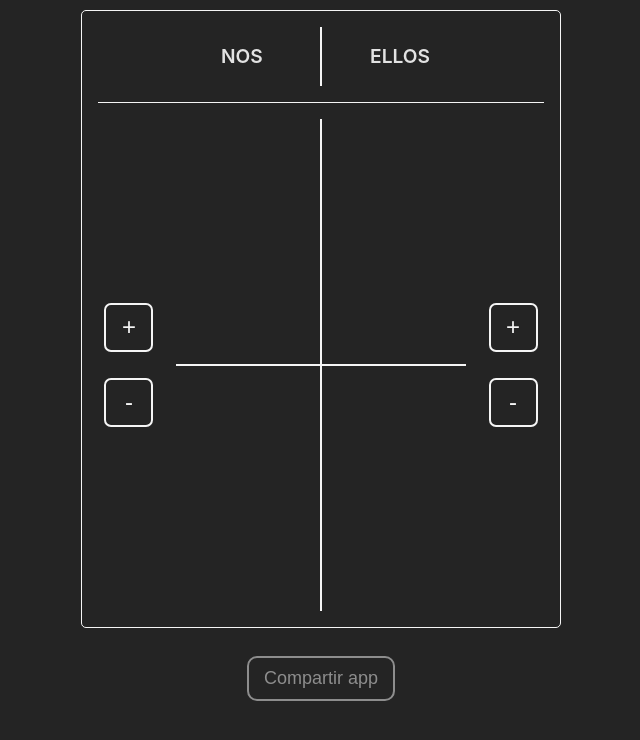
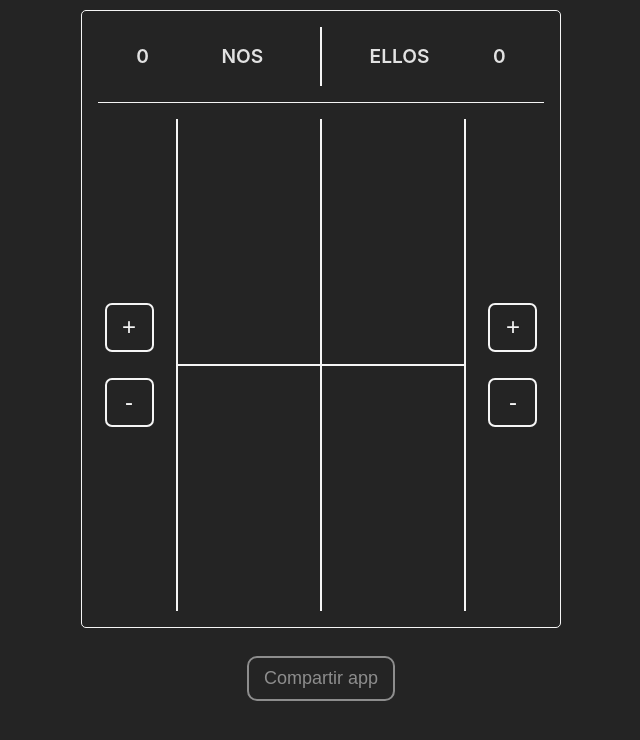
Before and after one commit to nicolasfont1/sumatelospuntos, a Vue app: page / in a window 1280 px wide. Shown: the top 740 px of the page, without its empty margins (319-959 px from the left). Built offline with nearby package versions, Linux system fonts and the light colour scheme.

Commit message:
teamCounter and teamNames

```diff
--- a/src/App.vue
+++ b/src/App.vue
@@ -1,5 +1,5 @@
 <script setup>
-import { ref } from 'vue';
+import { ref, nextTick } from 'vue';
 
 const pointBox = {
   left: true,
@@ -10,7 +10,10 @@ const pointBox = {
 };
 
 const nosPoints = ref([]);
+const nosCounter = ref(0)
+
 const ellosPoints = ref([]);
+const ellosCounter = ref(0)
 
 const winnerTeam = ref('')
 
@@ -18,6 +21,12 @@ const addPoint = (teamPointsObject, teamName) => {
   const lastBox = teamPointsObject[teamPointsObject.length - 1];
   if (teamPointsObject.length === 6 && lastBox.center) {
     return
+  }
+
+  if (teamName === 'NOS') {
+    nosCounter.value ++
+  } else {
+    ellosCounter.value ++
   }
 
   if (!teamPointsObject.length) {
@@ -32,7 +41,7 @@ const addPoint = (teamPointsObject, teamName) => {
     } else if (!lastBox.center) {
       if (teamPointsObject.length === 6) {
         lastBox.center = true;
-        winnerTeam.value = teamName;
+        winnerTeam.value = teamName === 'NOS' ? (nosAlias.value || teamName) : (ellosAlias.value || teamName);
         return
       };
       lastBox.center = true;
@@ -46,11 +55,17 @@ const addNewBox = (teamPointsObject) => {
   teamPointsObject.push({ ...pointBox })
 };
 
-const removePoint = (teamPointsObject) => {
+const removePoint = (teamPointsObject, teamName) => {
   if (!teamPointsObject.length) {
     return
   } else {
     const lastBox = teamPointsObject[teamPointsObject.length - 1];
+
+    if (teamName === 'NOS') {
+      nosCounter.value --
+    } else {
+      ellosCounter.value --
+    }
 
     if (lastBox.center) {
       lastBox.center = false;
@@ -96,24 +111,51 @@ const shareApp = () => {
 
 const copiedURL = ref(false)
 const nonCopiedURL = ref(false)
+
+const editNos = ref(false);
+const inputNos = ref(null);
+const nosAlias = ref('');
+
+const editEllos = ref(false);
+const inputEllos = ref(null);
+const ellosAlias = ref('');
+
+const onInputFocus = (team) => {
+  if (team === 'nos') {
+    editNos.value = true;
+    nextTick(() => {
+      inputNos.value?.focus();
+    });
+  } else if (team === 'ellos') {
+    editEllos.value = true;
+    nextTick(() => {
+      inputEllos.value?.focus();
+    });
+  }
+};
+
 </script>
 
 <template>
   <main class="main-container">
     <section class="game-container">
       <div class="team-names">
+        <span class="team-point-counter">{{nosCounter}}</span>
         <div class="team-nos">
-          <span class="team-name">NOS</span>
+          <span v-if="!editNos" class="team-name" @click="onInputFocus('nos')">{{ nosAlias || 'NOS' }}</span>
+          <input v-else type="text" v-model="nosAlias" @blur="editNos = false" @keydown.enter="editNos = false" class="input-name" ref="inputNos">
         </div>
         <div class="team-ellos">
-          <span class="team-name">ELLOS</span>
+          <span v-if="!editEllos" class="team-name"  @click="onInputFocus('ellos')">{{ ellosAlias || 'ELLOS' }}</span>
+          <input v-else type="text" v-model="ellosAlias" @blur="editEllos = false" @keydown.enter="editEllos = false" class="input-name" ref="inputEllos">
         </div>
+        <span class="team-point-counter">{{ellosCounter}}</span>
       </div>
       <div class="divider"></div>
       <div class="team-points">
         <div class="buttons-container">
           <button class="point-button" @click="addPoint(nosPoints, 'NOS')">+</button>
-          <button class="point-button" @click="removePoint(nosPoints)">-</button>
+          <button class="point-button" @click="removePoint(nosPoints, 'NOS')">-</button>
         </div>
         <div class="points-container nos">
           <div v-for="(fivePoints, index) in nosPoints" :key="index" class="five-point-box"
@@ -128,7 +170,7 @@ const nonCopiedURL = ref(false)
         </div>
         <div class="buttons-container">
           <button class="point-button" @click="addPoint(ellosPoints, 'ELLOS')">+</button>
-          <button class="point-button" @click="removePoint(ellosPoints)">-</button>
+          <button class="point-button" @click="removePoint(ellosPoints, 'ELLOS')">-</button>
         </div>
       </div>
     </section>
--- a/src/style.css
+++ b/src/style.css
@@ -1,3 +1,15 @@
+html, body {
+  margin: 0;
+  padding: 0;
+  box-sizing: border-box;
+  min-height: 100dvh;
+  -webkit-text-size-adjust: 100%;
+}
+
+* {
+  box-sizing: inherit;
+}
+
 :root {
   font-family: Inter, system-ui, Avenir, Helvetica, Arial, sans-serif;
   line-height: 1.5;
@@ -11,13 +23,6 @@
   text-rendering: optimizeLegibility;
   -webkit-font-smoothing: antialiased;
   -moz-osx-font-smoothing: grayscale;
-}
-
-body {
-  min-height: 100svh;
-  margin: 0;
-  padding: 0;
-  box-sizing: border-box;
 }
 
 button {
@@ -51,6 +56,14 @@ button {
   background-color: whitesmoke
 }
 
+.team-point-counter {
+  padding: 15px 10px;
+  text-align: center;
+  font-size: larger;
+  font-weight: 600;
+  width: 10%;
+}
+
 .team-names {
   min-height: 50px;
   display: flex;
@@ -74,6 +87,20 @@ button {
   width: 100%;
   text-align: center;
   font-size: larger;
+  font-weight: 600;
+  display: block;
+  white-space: nowrap;
+  overflow: hidden;
+  text-overflow: ellipsis;
+}
+.input-name {
+  border: none;
+  outline: none;
+  font-size: inherit;
+  width: 100%;
+  padding: 15px;
+  background-color: transparent;
+  color: whitesmoke;
   font-weight: 600;
 }
 
@@ -110,11 +137,13 @@ button {
 
 .points-container.nos {
   border-right: 1px solid whitesmoke;
+  border-left: 2px solid whitesmoke;
   margin-left: 16px;
 }
 
 .points-container.ellos {
   border-left: 1px solid whitesmoke;
+  border-right: 2px solid whitesmoke;
   margin-right: 16px;
 }
 
```
